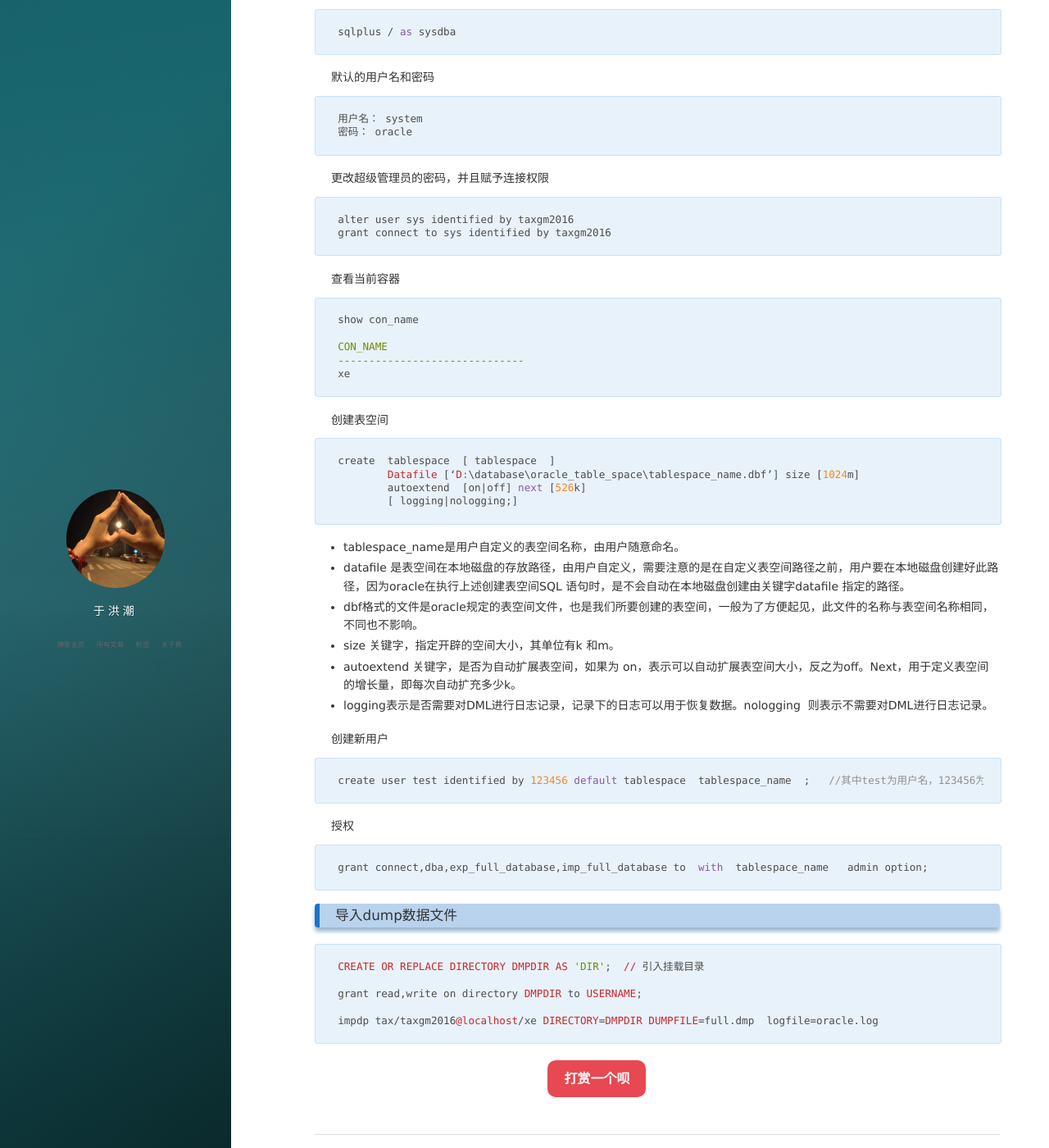
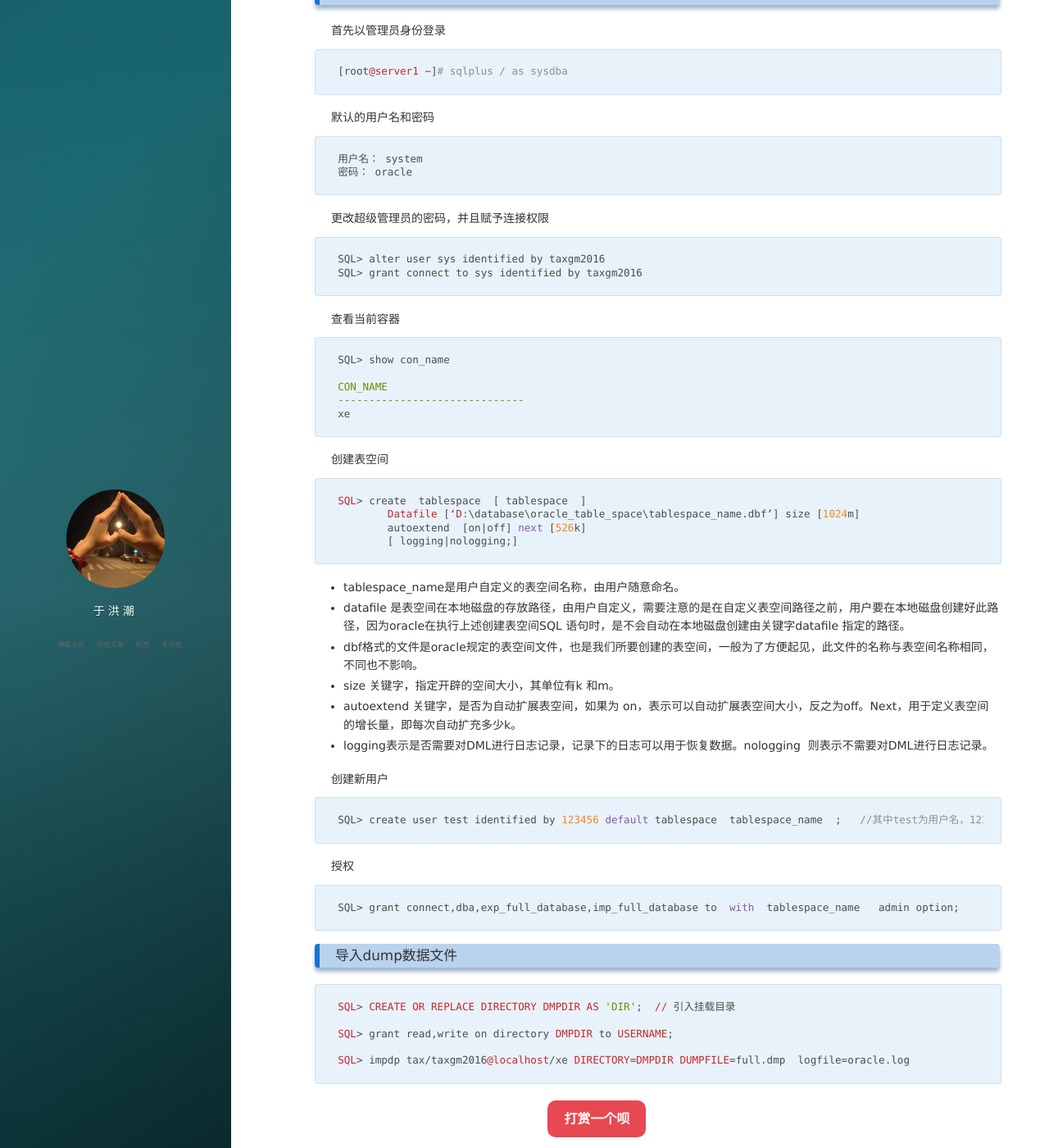
Before and after one commit to yuu6/yuu6.github.io, a Jekyll site: the page built from _posts/2019-03-02-使用docker安装oracle.md, in a window 1280 px wide and 1400 px high, scrolled down 916 px. Shown: the whole window at 82% size. Built offline with Jekyll 4.4.1, drawn with Linux system fonts in a browser that asks for light colours; nearby versions of some CDN libraries; comment, search, counter and statistics services are not loaded; some of the changed text lies outside the part shown.

Commit message:
update format

````diff
--- a/_posts/2019-03-02-使用docker安装oracle.md
+++ b/_posts/2019-03-02-使用docker安装oracle.md
@@ -14,13 +16,13 @@ tags: docker,oracle
 首先检测仓库里面可用的oracle版本
 
 ```
-docker search oracle
+[root@server1 ~]# docker search oracle
 ```
 
 如果远程仓库没有12c版本的话，添加阿里云仓库
 
 ```shell
-vi /etc/docker/daemon.json
+[root@server1 ~]# vi /etc/docker/daemon.json
 
 ## 添加一下内容
 {
@@ -30,8 +32,8 @@ vi /etc/docker/daemon.json
 
 挑选12c版本
 
-```
-docker pull sath89/oracle-12c
+```shell
+[root@server1 ~]# docker pull sath89/oracle-12c
 ```
 
 也可以在官网上找寻合适的版本, [地址](https://container-registry.oracle.com/pls/apex/f?p=113:1:115813330162073::NO:1:P1_BUSINESS_AREA:3)
@@ -42,7 +44,7 @@ docker pull sath89/oracle-12c
 拉取完成之后，进入容器
 
 ```shell
-docker exec -it f8dbc1849055 /bin/bash
+[root@server1 ~]# docker exec -it f8dbc1849055 /bin/bash
 ```
 
 
@@ -52,7 +54,7 @@ docker exec -it f8dbc1849055 /bin/bash
 首先以管理员身份登录
 
 ```shell
-sqlplus / as sysdba
+[root@server1 ~]# sqlplus / as sysdba
 ```
 
 默认的用户名和密码
@@ -63,14 +65,14 @@ sqlplus / as sysdba
 
 更改超级管理员的密码，并且赋予连接权限
 
-```
-alter user sys identified by taxgm2016
-grant connect to sys identified by taxgm2016
+```sql
+SQL> alter user sys identified by taxgm2016
+SQL> grant connect to sys identified by taxgm2016
 ```
 
 查看当前容器
-```
-show con_name
+```sql
+SQL> show con_name
 
 CON_NAME
 ------------------------------
@@ -78,8 +80,8 @@ xe
 ```
 
 创建表空间
-```
-create  tablespace  [ tablespace  ]
+```sql
+SQL> create  tablespace  [ tablespace  ]
         Datafile [‘D:\database\oracle_table_space\tablespace_name.dbf’] size [1024m]
         autoextend  [on|off] next [526k]
         [ logging|nologging;]
@@ -94,22 +96,22 @@ create  tablespace  [ tablespace  ]
 
 创建新用户
 
-```
-create user test identified by 123456 default tablespace  tablespace_name  ;   //其中test为用户名，123456为密码
+```sql
+SQL> create user test identified by 123456 default tablespace  tablespace_name  ;   //其中test为用户名，123456为密码
 ```
 
 授权
 
-```
-grant connect,dba,exp_full_database,imp_full_database to  with  tablespace_name   admin option;
+```sql
+SQL> grant connect,dba,exp_full_database,imp_full_database to  with  tablespace_name   admin option;
 ```
 
 ### <a name="dump"></a>导入dump数据文件
 
+```sql
+SQL> CREATE OR REPLACE DIRECTORY DMPDIR AS 'DIR';  // 引入挂载目录
+
+SQL> grant read,write on directory DMPDIR to USERNAME;
+
+SQL> impdp tax/taxgm2016@localhost/xe DIRECTORY=DMPDIR DUMPFILE=full.dmp  logfile=oracle.log
 ```
-CREATE OR REPLACE DIRECTORY DMPDIR AS 'DIR';  // 引入挂载目录
-
-grant read,write on directory DMPDIR to USERNAME;
-
-impdp tax/taxgm2016@localhost/xe DIRECTORY=DMPDIR DUMPFILE=full.dmp  logfile=oracle.log
-```
````
Also changed, not shown: other parts of _posts/2019-03-02-使用docker安装oracle.md (+3 -1 lines).
